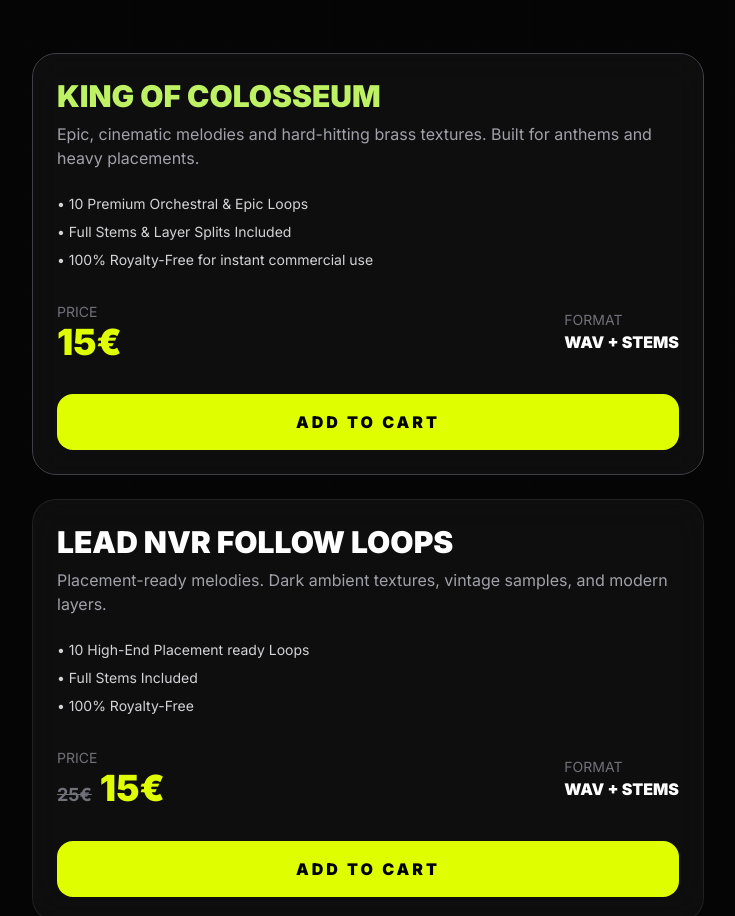
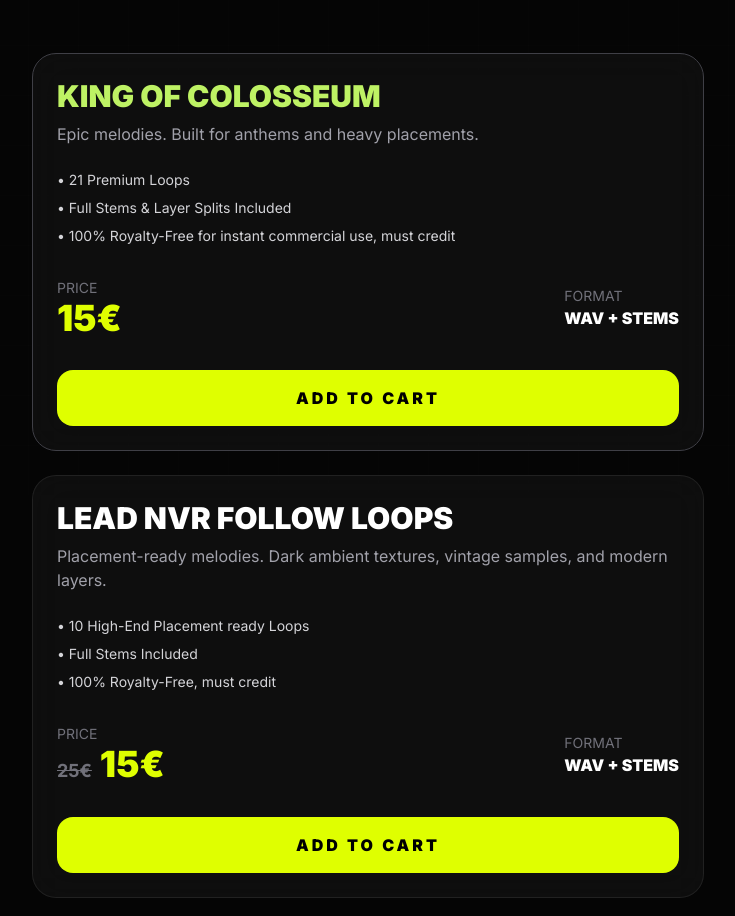
Before and after one commit to SWAGGUHCEO/LMG, a plain HTML site: page kits.html in a window 1280 px wide. Shown: the part 305-1221 px from the top of the page, without its empty margins (272-1007 px from the left). Drawn offline with nearby package versions, Linux system fonts and the light colour scheme.

Commit message:
kits.html

```diff
--- a/kits.html
+++ b/kits.html
@@ -106,13 +106,13 @@ KING OF COLOSSEUM
 </h2>
 
 <p class="text-zinc-400 mb-6">
-Epic, cinematic melodies and hard-hitting brass textures. Built for anthems and heavy placements.
+Epic melodies. Built for anthems and heavy placements.
 </p>
 
 <ul class="text-zinc-300 space-y-2 mb-8 text-sm">
-    <li>• 10 Premium Orchestral & Epic Loops</li>
+    <li>• 21 Premium Loops</li>
     <li>• Full Stems & Layer Splits Included</li>
-    <li>• 100% Royalty-Free for instant commercial use</li>
+    <li>• 100% Royalty-Free for instant commercial use, must credit</li>
 </ul>
 
 <div class="flex justify-between items-center mb-8">
@@ -148,7 +148,7 @@ Placement-ready melodies. Dark ambient textures, vintage samples, and modern lay
 <ul class="text-zinc-300 space-y-2 mb-8 text-sm">
     <li>• 10 High-End Placement ready Loops</li>
     <li>• Full Stems Included</li>
-    <li>• 100% Royalty-Free</li>
+    <li>• 100% Royalty-Free, must credit</li>
 </ul>
 
 <div class="flex justify-between items-center mb-8">
```
